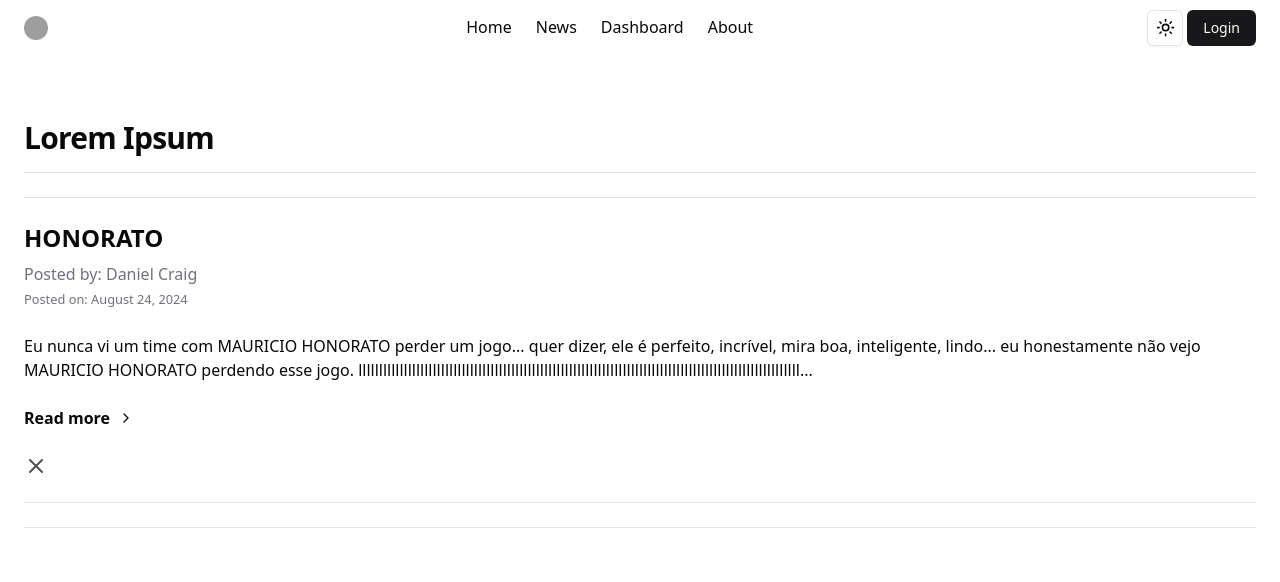
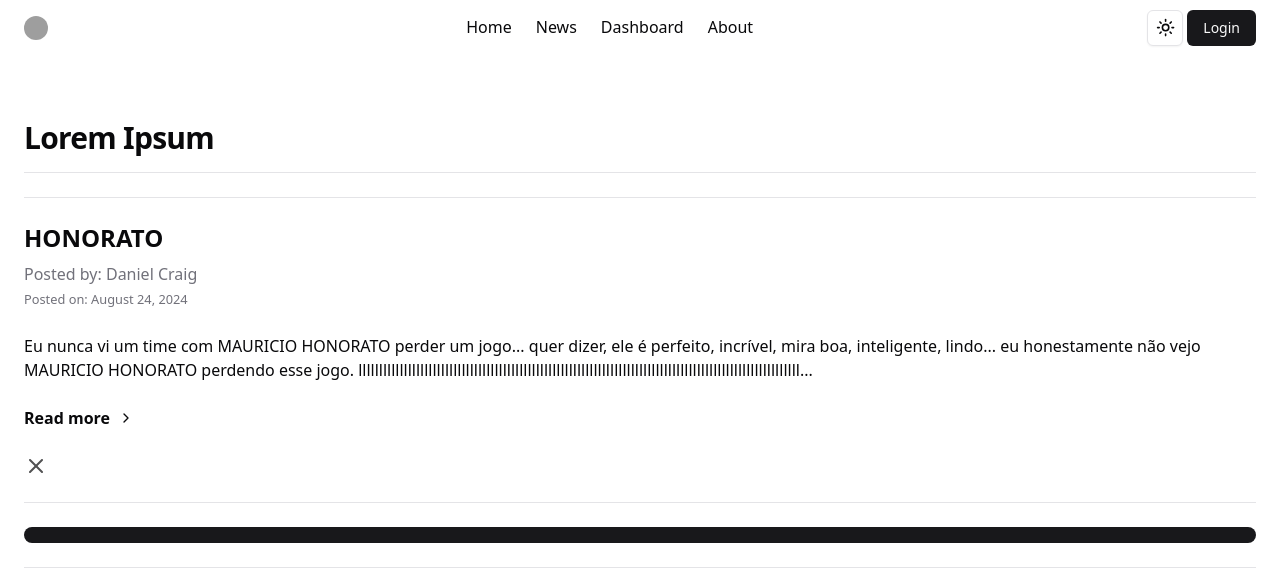
Before and after one commit to Vattghern203/deepcoffe-web, a React (Vite) app: page /news in a window 1280 px wide. Shown: the top 582 px of the page. Built offline with nearby package versions, Linux system fonts and the light colour scheme; grey boxes are pictures that could not be loaded.

Commit message:
chore: fix alert timer

```diff
--- a/src/components/molecules/Alert/AlertTimer.tsx
+++ b/src/components/molecules/Alert/AlertTimer.tsx
@@ -1,11 +1,41 @@
+import { SetStateAction, useEffect, useState } from "react"
 
 
-export default function AlertTimer() {
+interface AlertTimerProps {
+
+  isShowing: boolean
+  durationInMS: number
+}
+
+export default function AlertTimer( { isShowing, durationInMS }:AlertTimerProps ) {
+
+  const [duration, setDuration] = useState(durationInMS)
+
+  useEffect(() => {
+
+    const timer = setInterval(() => {
+
+      setDuration((prevDuration: number) => prevDuration - 1000)
+    }, 1000)
+
+    if (duration === 0) {
+      console.log('Já era brother')
+
+      clearInterval(timer)
+
+      onExpire()
+    }
+  }, [duration, onExpire])
+
+  function onExpire() {isShowing=false}
 
   return (
 
-    <span className="w-full rounded-full after:block">
+
+    duration !== 0 && (
+    <span className="w-full rounded-full h-4 bg-primary">
 
     </span>
+    )
   )
 }
--- a/src/components/organisms/Nav/Nav.tsx
+++ b/src/components/organisms/Nav/Nav.tsx
@@ -30,25 +30,25 @@ export default function Component() {
           <nav className="flex-1">
             <ul  className="flex justify-center gap-6 items-center">
               <Link
-                className="font-medium border-b-2 border-transparent transition-colors hover:border-gray-100/60 focus:border-gray-100/60"
+                className="font-medium border-b-2 border-transparent transition-colors hover:border-accent-foreground/60 focus:border-accent-foreground/60"
                 to="/"
               >
                 Home
               </Link>
               <Link
-                className="font-medium border-b-2 border-transparent transition-colors hover:border-gray-100/60 focus:border-gray-100/60"
+                className="font-medium border-b-2 border-transparent transition-colors hover:border-accent-foreground/60 focus:border-accent-foreground/60"
                 to="/news"
               >
                 News
               </Link>
               <Link
-                className="font-medium border-b-2 border-transparent transition-colors hover:border-gray-100/60 focus:border-gray-100/60"
+                className="font-medium border-b-2 border-transparent transition-colors hover:border-accent-foreground/60 focus:border-accent-foreground/60"
                 to="/dashboard"
               >
                 Dashboard
               </Link>
               <Link
-                className="font-medium border-b-2 border-transparent transition-colors hover:border-gray-100/60 focus:border-gray-100/60"
+                className="font-medium border-b-2 border-transparent transition-colors hover:border-accent-foreground/60 focus:border-accent-foreground/60"
                 to="/about"
               >
                 About
--- a/src/components/organisms/UploadFiles/UploadFiles.tsx
+++ b/src/components/organisms/UploadFiles/UploadFiles.tsx
@@ -3,7 +3,7 @@
  * @see https://v0.dev/t/mjOlVnIqPys
  * Documentation: https://v0.dev/docs#integrating-generated-code-into-your-nextjs-app
  */
-import { ChangeEvent, DragEvent, lazy, useState, useRef } from "react";
+import { ChangeEvent, DragEvent, useState, useRef } from "react";
 
 import UploadFilesConfirmation from "./Dialog";
 
@@ -11,8 +11,6 @@ import { Result } from "@/components/molecules/";
 
 import { FileIcon } from "@radix-ui/react-icons";
 import { Button } from "@/components/ui/button";
-
-import "./upload-files.module.css";
 
 import serverRepository from "@/common/repository/ServerRepository";
 
@@ -25,6 +23,8 @@ export default function UploadFiles() {
   const [fileStack, setFileStack] = useState<File[]>([]);
 
   const [isLoading, setIsLoading] = useState(false)
+
+  const [isBeingDragged, setIsBeingDragged] = useState(false)
 
   const imageInputRef = useRef<HTMLInputElement>(null);
 
@@ -56,7 +56,12 @@ export default function UploadFiles() {
     }
   };
 
-  const dragOverHandler = (event: DragEvent) => event.preventDefault();
+  const dragOverHandler = (event: DragEvent) => {
+    event.preventDefault();
+
+    setIsBeingDragged(true)
+  }
+
 
   const handleChange = (event: ChangeEvent<HTMLInputElement>) => {
     const selectedFile = event.target.files?.[0];
@@ -133,7 +138,11 @@ export default function UploadFiles() {
           id="drop-zone"
           onDrop={(event) => dropHandler(event)}
           onDragOver={(event) => dragOverHandler(event)}
-          className="w-full max-w-3xl p-4 border-2 border-dashed rounded-l flex flex-col items-center justify-center gap-2 border-zinc-300 dark:border-secondary cursor-pointer"
+          onDragLeave={() => setIsBeingDragged(false)}
+          data-dragged={isBeingDragged}
+          className="w-full max-w-3xl p-4 border-2 border-dashed flex flex-col items-center justify-center gap-2 border-secondary-foreground dark:border-secondary cursor-pointer transition-all ease-in-out
+          data-[dragged=true]:bg-secondary
+          rounded-l"
           htmlFor="file-form"
         >
           <span className="h-20 flex items-center gap-2 text-2xl font-semibold">
--- a/src/components/organisms/UploadFiles/upload-files.module.css
+++ /dev/null
@@ -1,4 +0,0 @@
-.drag-over {
-
-  background-color: red;
-}
--- a/src/pages/News.tsx
+++ b/src/pages/News.tsx
@@ -2,6 +2,8 @@ import PopUpNotificationBtn from '@/components/molecules/IconButton/IconButton'
 import Article from '@/components/organisms/Article'
 import NewsContainer from '@/components/templates/News/News'
 import { XIcon } from 'lucide-react'
+
+import AlertTimer from '@/components/molecules/Alert/AlertTimer'
 
 export default function News() {
 
@@ -27,6 +29,8 @@ export default function News() {
             onClickAction={() => console.log('Cliquei')}
           />
           </Article.Root>
+
+          <AlertTimer isShowing={true} durationInMS={4000} />
         </NewsContainer>
 
     )
```
